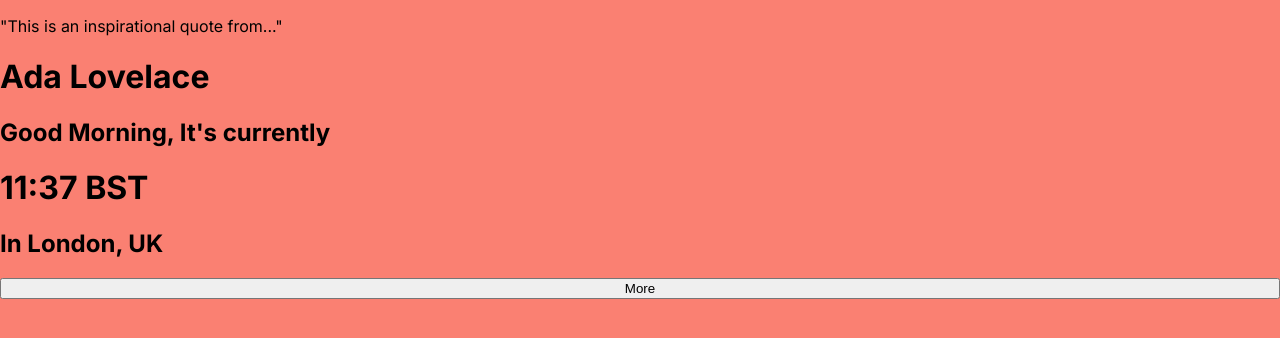
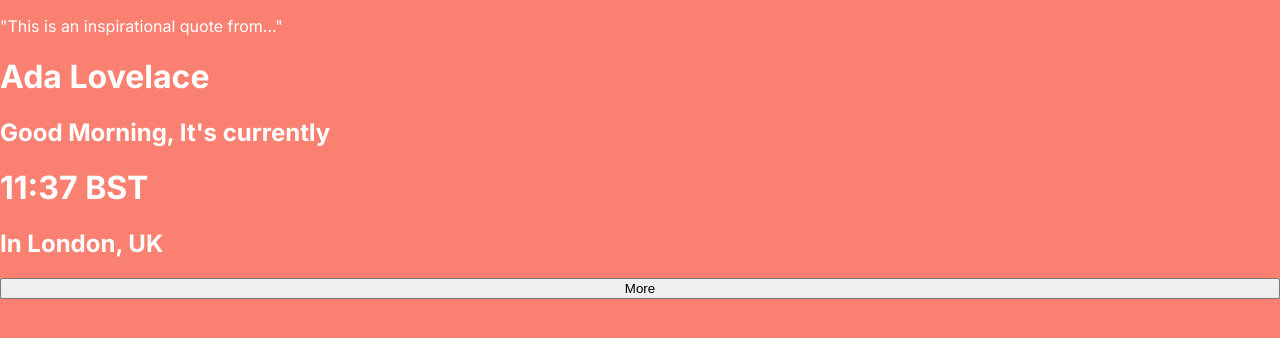
Before and after one commit to BrandTrump/Clock-Application, a Next.js app: page / in a window 1280 px wide. Shown: the top 338 px of the page. Built offline with nearby package versions, Linux system fonts and the light colour scheme.

Commit message:
style: changed text color to white

```diff
--- a/components/styles/Global.styled.ts
+++ b/components/styles/Global.styled.ts
@@ -3,7 +3,9 @@ import { createGlobalStyle } from "styled-components";
 export const GlobalStyles = createGlobalStyle`
     body {
         background-color: rgb(240 240 240);
+        color: white;
         margin: 0;
         padding: 0;
+        height: 100%;
     }
 `;
```
